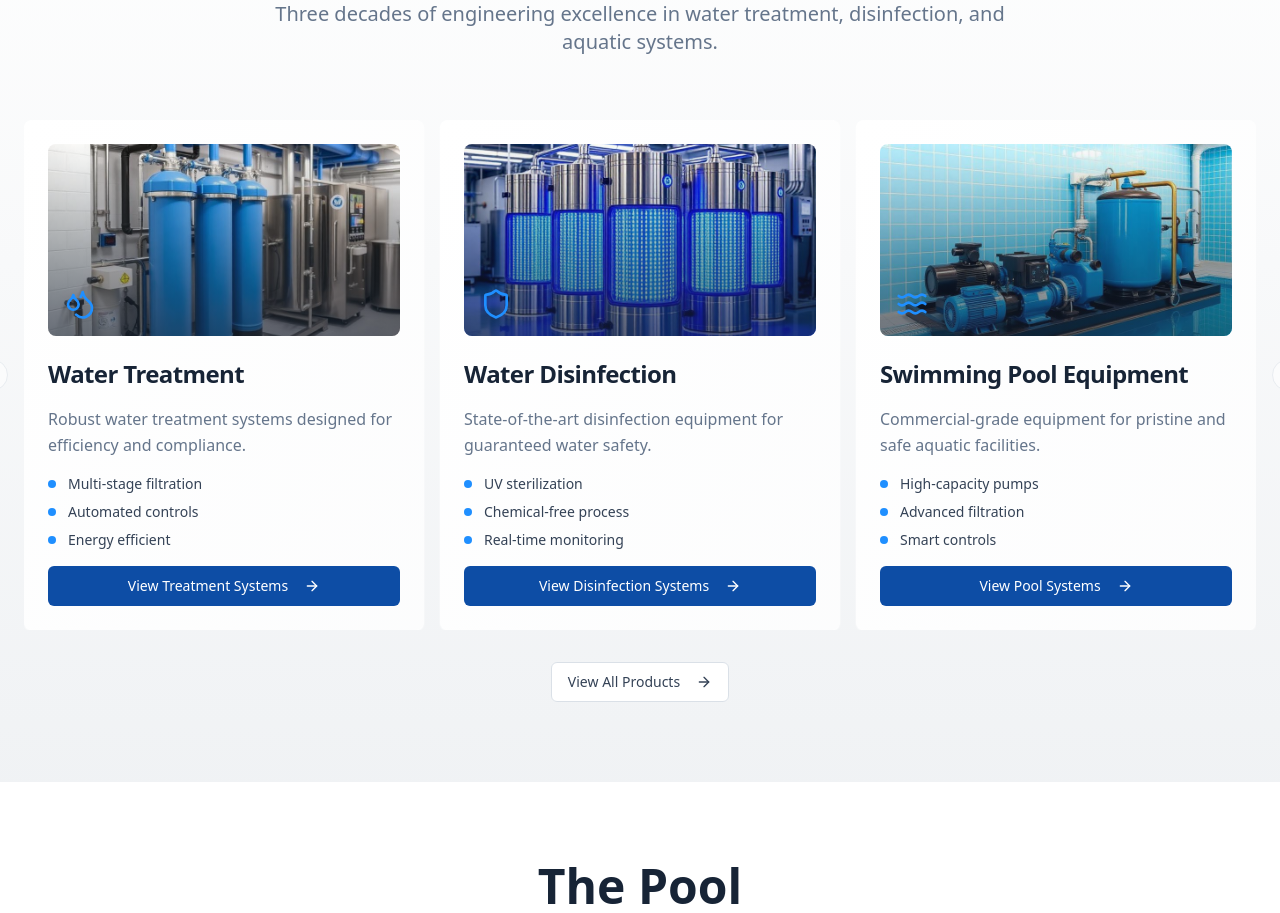
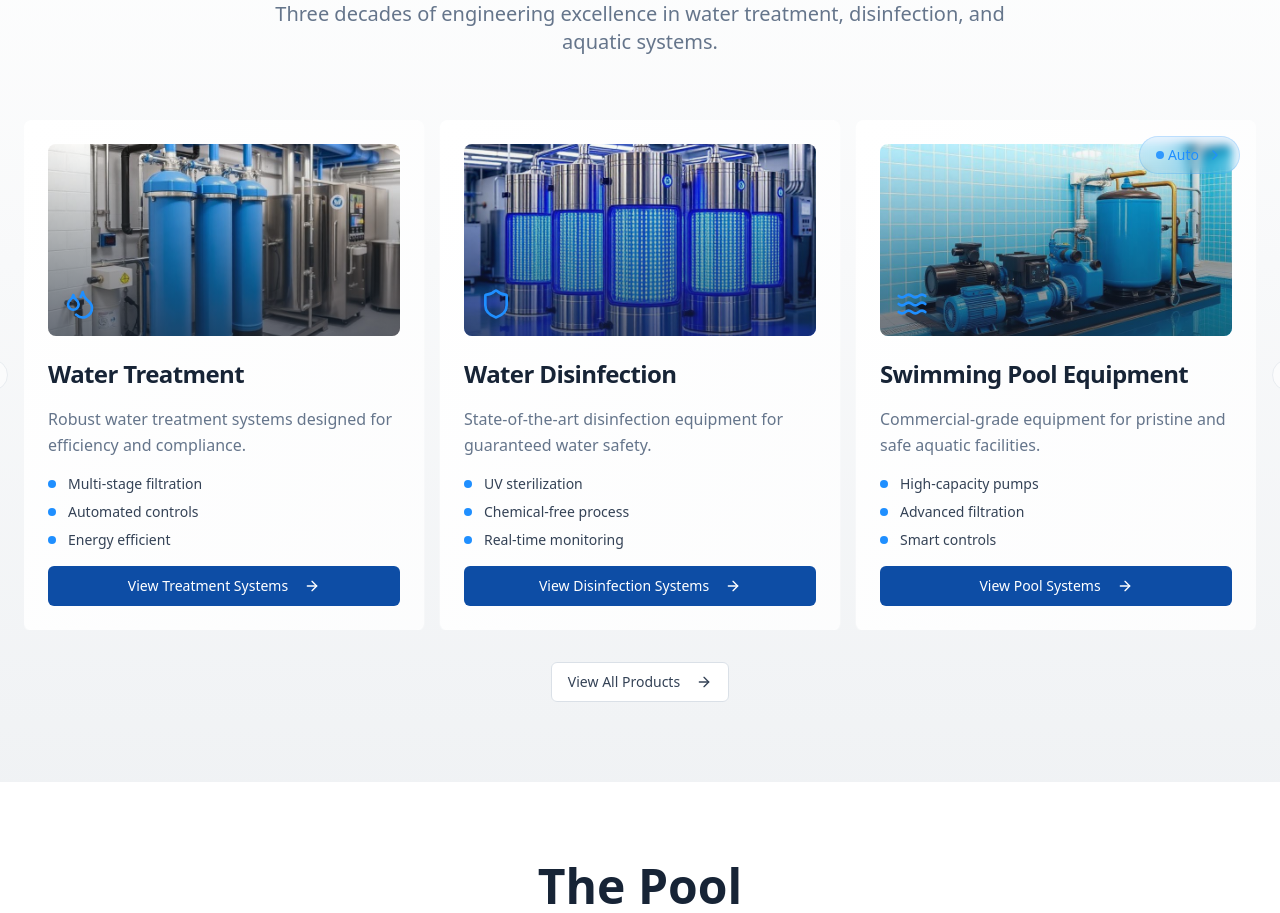
Before and after one commit to AhmadOttoman/dosita-water-solutions, a React (Vite) app: page / in a window 1280 px wide. Shown: the part 1000-1913 px from the top of the page. Built offline with nearby package versions, Linux system fonts and the light colour scheme.

Commit message:
Add slideshow functionality to carousel
Implement auto-play for the carousel, allowing it to function as a slideshow. Include visually appealing navigation arrows for automatic movement and ensure manual user control is retained.

```diff
--- a/src/components/ProductsSection.tsx
+++ b/src/components/ProductsSection.tsx
@@ -1,12 +1,15 @@
 import { Button } from "@/components/ui/button";
 import { Card, CardContent, CardHeader, CardTitle } from "@/components/ui/card";
-import { Carousel, CarouselContent, CarouselItem, CarouselNext, CarouselPrevious } from "@/components/ui/carousel";
+import { Carousel, CarouselContent, CarouselItem, CarouselNext, CarouselPrevious, type CarouselApi } from "@/components/ui/carousel";
 import treatmentSystems from "@/assets/treatment-systems.jpg";
 import disinfectionSystems from "@/assets/disinfection-systems.jpg";
 import poolEquipment from "@/assets/pool-equipment.jpg";
-import { ArrowRight, Droplets, Shield, Waves } from "lucide-react";
+import { ArrowRight, Droplets, Shield, Waves, ChevronRight } from "lucide-react";
+import { useEffect, useState } from "react";
 
 const ProductsSection = () => {
+  const [api, setApi] = useState<CarouselApi>();
+  const [isPlaying, setIsPlaying] = useState(true);
   const products = [
     {
       id: "treatment",
@@ -37,6 +40,20 @@ const ProductsSection = () => {
     }
   ];
 
+  // Auto-play functionality
+  useEffect(() => {
+    if (!api || !isPlaying) return;
+
+    const interval = setInterval(() => {
+      api.scrollNext();
+    }, 4000); // Auto-advance every 4 seconds
+
+    return () => clearInterval(interval);
+  }, [api, isPlaying]);
+
+  const handleMouseEnter = () => setIsPlaying(false);
+  const handleMouseLeave = () => setIsPlaying(true);
+
   return (
     <section id="products" className="py-20 bg-gradient-to-b from-background to-secondary">
       <div className="max-w-7xl mx-auto px-6">
@@ -52,12 +69,26 @@ const ProductsSection = () => {
         </div>
 
         <div className="relative">
+          {/* Beautiful directional arrow indicator */}
+          {isPlaying && (
+            <div className="absolute top-4 right-4 z-10 flex items-center space-x-2 bg-primary/10 backdrop-blur-sm rounded-full px-4 py-2 border border-primary/20">
+              <div className="flex items-center space-x-1">
+                <div className="w-2 h-2 bg-primary rounded-full animate-pulse"></div>
+                <span className="text-sm font-medium text-primary">Auto</span>
+              </div>
+              <ChevronRight className="h-4 w-4 text-primary animate-pulse" />
+            </div>
+          )}
+
           <Carousel
             opts={{
               align: "start",
               loop: true,
             }}
+            setApi={setApi}
             className="w-full"
+            onMouseEnter={handleMouseEnter}
+            onMouseLeave={handleMouseLeave}
           >
             <CarouselContent className="-ml-2 md:-ml-4">
               {products.map((product) => (
```
